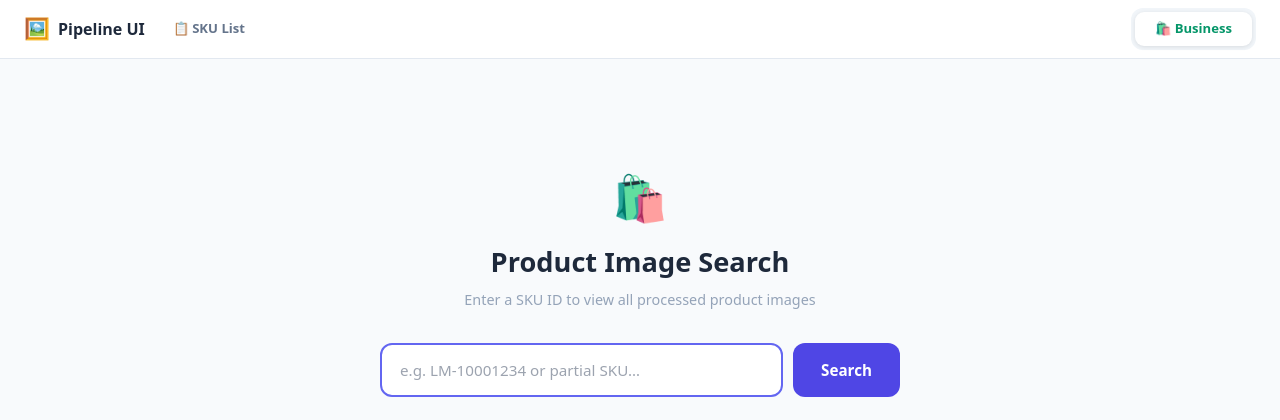
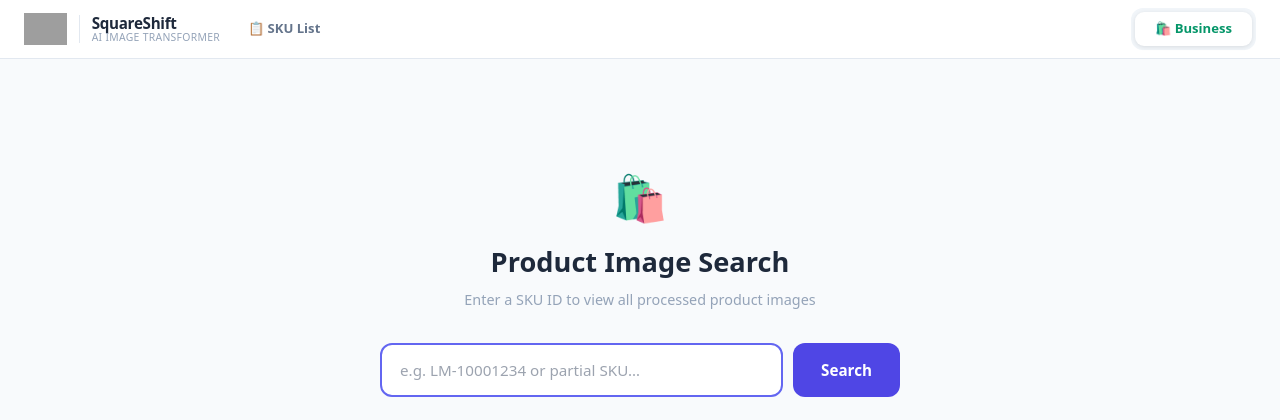
Before and after one commit to jagnyadatta67/imagre-resize, a Flask app: page / in a window 1280 px wide. Shown: the top 420 px of the page. Run offline with Flask 3, Linux system fonts and the light colour scheme; data that the repository does not hold is empty; some libraries are stand-ins or nearby versions; grey boxes are pictures that could not be loaded.

Commit message:
added base html

```diff
--- a/ui/templates/base.html
+++ b/ui/templates/base.html
@@ -79,9 +79,14 @@
     <div style="max-width:1400px; margin:0 auto; padding:0 24px; height:58px; display:flex; align-items:center; gap:16px;">
 
       <!-- Logo -->
-      <a href="/" style="display:flex; align-items:center; gap:8px; font-weight:700; font-size:1rem; color:#1e293b; text-decoration:none; flex-shrink:0;">
-        <span style="font-size:1.3rem;">🖼️</span>
-        <span>Pipeline UI</span>
+      <a href="/" style="display:flex; align-items:center; gap:12px; text-decoration:none; flex-shrink:0;">
+        <img src="https://assets-cloud.landmarkshops.in/website_images/static-pages/brand_exp/brand2images/logos/prod/lifestyle-logo-136x46.svg"
+             alt="Lifestyle" style="height:32px; width:auto; display:block;">
+        <span style="width:1px; height:28px; background:#e2e8f0; display:inline-block;"></span>
+        <span style="display:flex; flex-direction:column; line-height:1.1;">
+          <span style="font-weight:800; font-size:.95rem; color:#1e293b; letter-spacing:-.3px;">SquareShift</span>
+          <span style="font-size:.65rem; color:#94a3b8; font-weight:500; letter-spacing:.3px;">AI IMAGE TRANSFORMER</span>
+        </span>
       </a>
 
       <!-- Nav links -->
```
Also changed, not shown: 1 other file.
